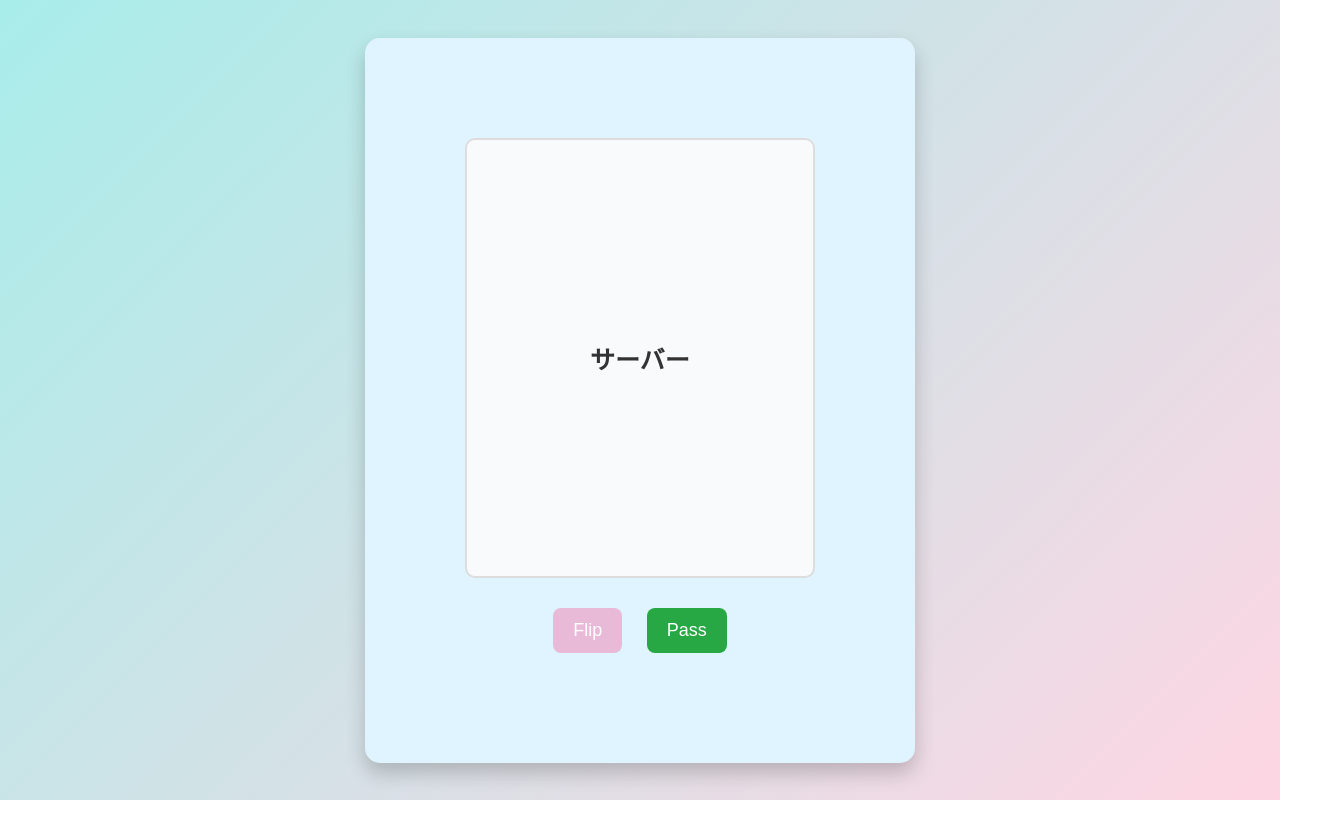
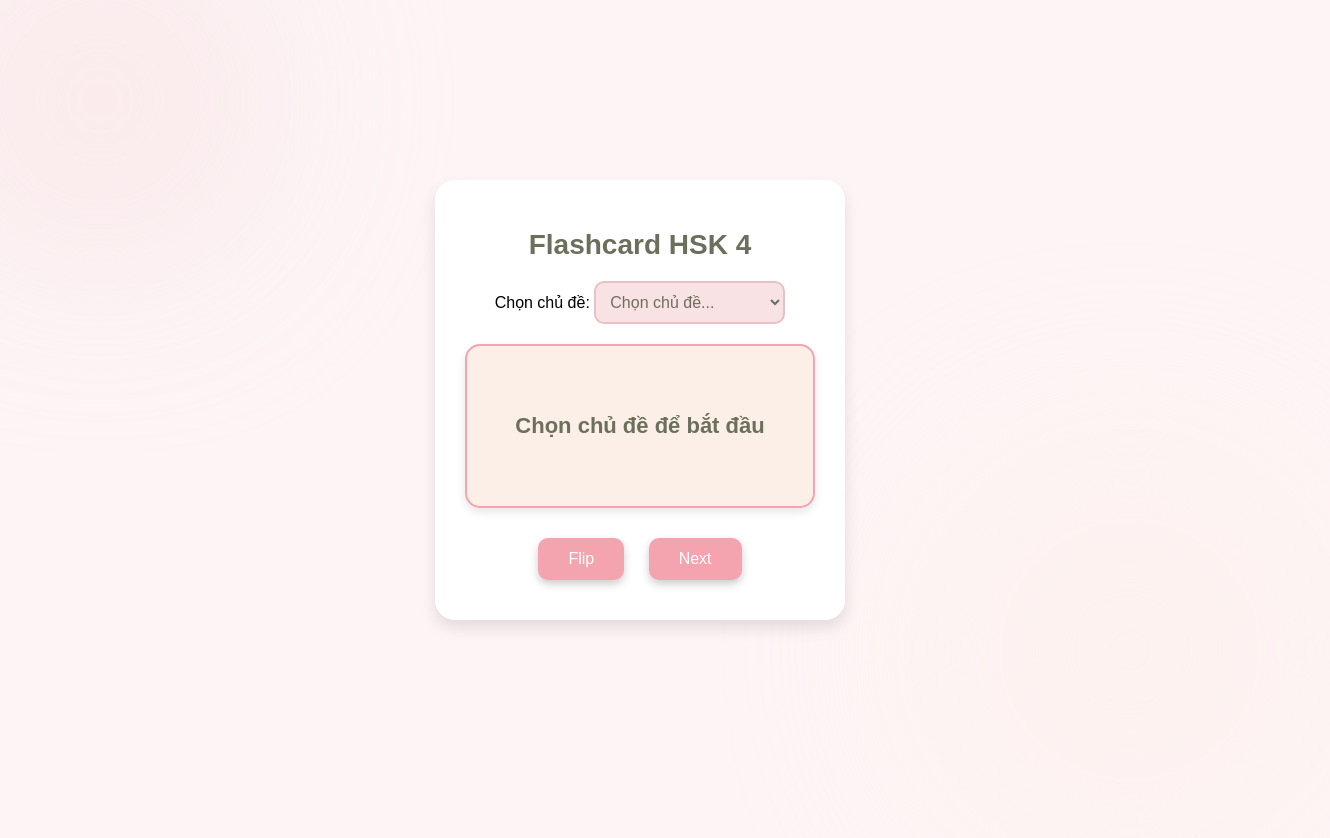
Before and after one commit to nhipy648/flashcard, a plain HTML site: page index.html in a window 1280 px wide. Shown: the whole page, 1330 px wide, since content can reach past the window. Before the commit the page ends 800 px from the top, so only its background shows below. Drawn offline with Linux system fonts and the light colour scheme.

Commit message:
chia chu de

```diff
--- /dev/null
+++ b/flashcards.json
@@ -0,0 +1,34 @@
+{
+    "topics": [
+        {
+            "topic": "Tình yêu & Gia đình",
+            "words": [
+                { "word": "爱情", "meaning": "tình yêu" },
+                { "word": "丈夫", "meaning": "chồng" },
+                { "word": "妻子", "meaning": "vợ" },
+                { "word": "父母", "meaning": "bố mẹ" },
+                { "word": "孩子", "meaning": "con cái" }
+            ]
+        },
+        {
+            "topic": "Công việc & Học tập",
+            "words": [
+                { "word": "安排", "meaning": "sắp xếp" },
+                { "word": "计划", "meaning": "kế hoạch" },
+                { "word": "能力", "meaning": "năng lực" },
+                { "word": "任务", "meaning": "nhiệm vụ" },
+                { "word": "经验", "meaning": "kinh nghiệm" }
+            ]
+        },
+        {
+            "topic": "Du lịch & Giao thông",
+            "words": [
+                { "word": "飞机", "meaning": "máy bay" },
+                { "word": "火车", "meaning": "tàu hỏa" },
+                { "word": "地铁", "meaning": "tàu điện ngầm" },
+                { "word": "护照", "meaning": "hộ chiếu" },
+                { "word": "旅行", "meaning": "du lịch" }
+            ]
+        }
+    ]
+}
--- a/index.html
+++ b/index.html
@@ -3,17 +3,33 @@
 <head>
     <meta charset="UTF-8">
     <meta name="viewport" content="width=device-width, initial-scale=1.0">
-    <title>Flashcard App</title>
+    <title>Flashcard App - HSK 4</title>
     <link rel="stylesheet" href="styles.css">
 </head>
 <body>
-    <div class="flashcard-container">
-        <div id="flashcard" class="flashcard">サーバー</div>
+    <div class="app-container">
+        <h1>Flashcard HSK 4</h1>
+
+        <!-- Dropdown chọn chủ đề -->
+        <div class="topic-selector">
+            <label for="topicSelect">Chọn chủ đề:</label>
+            <select id="topicSelect">
+                <option value="" disabled selected>Chọn chủ đề...</option>
+            </select>
+        </div>
+
+        <!-- Khu vực hiển thị flashcard -->
+        <div class="flashcard-container">
+            <div id="flashcard" class="flashcard">Chọn chủ đề để bắt đầu</div>
+        </div>
+
+        <!-- Nút điều khiển -->
         <div class="buttons">
             <button id="flipButton">Flip</button>
-            <button id="passButton">Pass</button>
+            <button id="passButton">Next</button>
         </div>
     </div>
+
     <script src="script.js"></script>
 </body>
 </html>
--- a/script.js
+++ b/script.js
@@ -1,37 +1,78 @@
-const flashcards = [
-    { word: "サーバー", meaning: "Server" },
-    { word: "ネットワーク", meaning: "Network" },
-    { word: "データベース", meaning: "Database" },
-    { word: "プログラミング", meaning: "Programming" },
-    { word: "アルゴリズム", meaning: "Algorithm" }
-];
-
+let flashcards = [];
 let currentCardIndex = 0;
 let isFlipped = false;
 
+// Các phần tử HTML
 const flashcardElement = document.getElementById("flashcard");
 const flipButton = document.getElementById("flipButton");
 const passButton = document.getElementById("passButton");
+const topicSelect = document.getElementById("topicSelect");
 
-function updateFlashcardView() {
+// Hàm hiển thị flashcard
+function updateFlashcard() {
+    if (flashcards.length === 0) {
+        flashcardElement.textContent = "Không có từ vựng!";
+        return;
+    }
     const currentCard = flashcards[currentCardIndex];
     flashcardElement.textContent = isFlipped ? currentCard.meaning : currentCard.word;
 }
 
+// Lật flashcard
 function flipFlashcard() {
     isFlipped = !isFlipped;
-    updateFlashcardView();
+    updateFlashcard();
 }
 
+// Chuyển sang flashcard tiếp theo
 function moveToNextCard() {
+    if (flashcards.length === 0) return;
     currentCardIndex = (currentCardIndex + 1) % flashcards.length;
     isFlipped = false;
-    updateFlashcardView();
+    updateFlashcard();
 }
 
-// Add event listeners
+// Hiển thị danh sách chủ đề
+async function loadTopics() {
+    try {
+        const response = await fetch('flashcards.json'); // Tải dữ liệu từ JSON
+        if (!response.ok) throw new Error("Không thể tải flashcards");
+        const data = await response.json();
+
+        // Thêm danh sách chủ đề vào dropdown
+        const topics = data.topics;
+        topics.forEach((topic, index) => {
+            const option = document.createElement("option");
+            option.value = index;
+            option.textContent = topic.topic;
+            topicSelect.appendChild(option);
+        });
+
+        // Chọn chủ đề đầu tiên (nếu cần)
+        topicSelect.addEventListener("change", (event) => {
+            loadFlashcards(event.target.value);
+        });
+    } catch (error) {
+        console.error("Lỗi khi tải chủ đề:", error);
+    }
+}
+
+// Tải flashcards theo chủ đề
+function loadFlashcards(topicIndex) {
+    currentCardIndex = 0;
+    isFlipped = false;
+    fetch('flashcards.json')
+        .then(response => response.json())
+        .then(data => {
+            flashcards = data.topics[topicIndex].words;
+            updateFlashcard();
+        })
+        .catch(error => console.error("Lỗi khi tải flashcards:", error));
+}
+
+// Gắn sự kiện vào các nút
 flipButton.addEventListener("click", flipFlashcard);
 passButton.addEventListener("click", moveToNextCard);
 
-// Initialize the first flashcard
-updateFlashcardView();
+// Tải danh sách chủ đề khi trang được tải
+loadTopics();
--- a/styles.css
+++ b/styles.css
@@ -1,69 +1,123 @@
-/* General styles */
+/* Tổng thể */
 body {
     font-family: 'Arial', sans-serif;
+    background-color: #fdf4f5;
+    margin: 0;
     display: flex;
     justify-content: center;
     align-items: center;
     height: 100vh;
-    margin: 0;
-    background: linear-gradient(135deg, #a8edea, #fed6e3);
 }
 
-/* Flashcard container */
-.flashcard-container {
-    background: rgb(223, 244, 255);
-    border-radius: 15px;
-    box-shadow: 0 10px 20px rgba(0, 0, 0, 0.2);
-    padding: 100px;
+.app-container {
     text-align: center;
+    background: #ffffff;
+    padding: 30px;
+    border-radius: 20px;
+    box-shadow: 0 8px 15px rgba(0, 0, 0, 0.1);
     width: 350px;
 }
 
-.flashcard {
-    font-size: 25px;
-    font-weight: bold;
-    color: #333;
-    padding: 200px 50px;
+/* Tiêu đề */
+h1 {
+    font-size: 28px;
     margin-bottom: 20px;
-    border-radius: 10px;
-    background-color: #f9fafc;
-    border: 2px solid #ddd;
-    transition: transform 0.3s, background-color 0.3s;
+    color: #6b705c;
 }
 
-.flashcard:hover {
-    transform: scale(1.05);
-    background-color: #f3f4f6;
+/* Dropdown chọn chủ đề */
+.topic-selector {
+    margin-bottom: 20px;
 }
 
-/* Button styles */
-.buttons button {
-    font-size: 18px;
-    padding: 12px 20px;
-    margin: 10px;
-    border: none;
-    border-radius: 8px;
-    cursor: pointer;
-    transition: all 0.3s ease;
+#topicSelect {
+    padding: 10px;
+    font-size: 16px;
+    border: 2px solid #e8c1c5;
+    border-radius: 10px;
+    background-color: #f8e2e4;
+    color: #6b705c;
+    outline: none;
+    transition: border 0.3s ease, background-color 0.3s ease;
 }
 
-#flipButton {
-    background-color: #e9bad7;
-    color: white;
+#topicSelect:hover {
+    background-color: #fdecef;
+    border-color: #f4a4af;
 }
 
-#passButton {
-    background-color: #28a745;
+/* Flashcard */
+.flashcard-container {
+    margin: 20px 0;
+    padding: 20px;
+    background: #fcefe8;
+    border: 2px solid #f4a4af;
+    border-radius: 15px;
+    font-size: 22px;
+    font-weight: bold;
+    height: 120px;
+    display: flex;
+    align-items: center;
+    justify-content: center;
+    color: #6b705c;
+    box-shadow: 0 4px 10px rgba(0, 0, 0, 0.1);
+    transition: background-color 0.3s ease, border 0.3s ease;
+}
+
+.flashcard-container:hover {
+    background-color: #fdecef;
+    border-color: #e8c1c5;
+}
+
+/* Nút điều khiển */
+.buttons button {
+    margin: 10px;
+    padding: 12px 30px;
+    font-size: 16px;
+    border: none;
+    border-radius: 10px;
+    cursor: pointer;
+    background-color: #f4a4af;
     color: white;
+    box-shadow: 0 4px 8px rgba(0, 0, 0, 0.2);
+    transition: background-color 0.3s ease, transform 0.2s ease;
 }
 
 .buttons button:hover {
-    transform: translateY(-2px);
-    box-shadow: 0 5px 15px rgba(0, 0, 0, 0.2);
-    opacity: 0.9;
+    background-color: #e3848f;
+    transform: scale(1.05);
 }
 
 .buttons button:active {
-    transform: translateY(0);
-    box-shadow: none;
+    background-color: #d76e79;
+    transform: scale(0.95);
 }
+
+/* Hiệu ứng pastel đẹp */
+body::before {
+    content: '';
+    position: absolute;
+    top: -50px;
+    left: -50px;
+    width: 300px;
+    height: 300px;
+    background: #f8e2e4;
+    border-radius: 50%;
+    z-index: -1;
+    opacity: 0.7;
+    filter: blur(100px);
+}
+
+body::after {
+    content: '';
+    position: absolute;
+    bottom: -50px;
+    right: -50px;
+    width: 400px;
+    height: 400px;
+    background: #fcefe8;
+    border-radius: 50%;
+    z-index: -1;
+    opacity: 0.5;
+    filter: blur(100px);
+}
```
